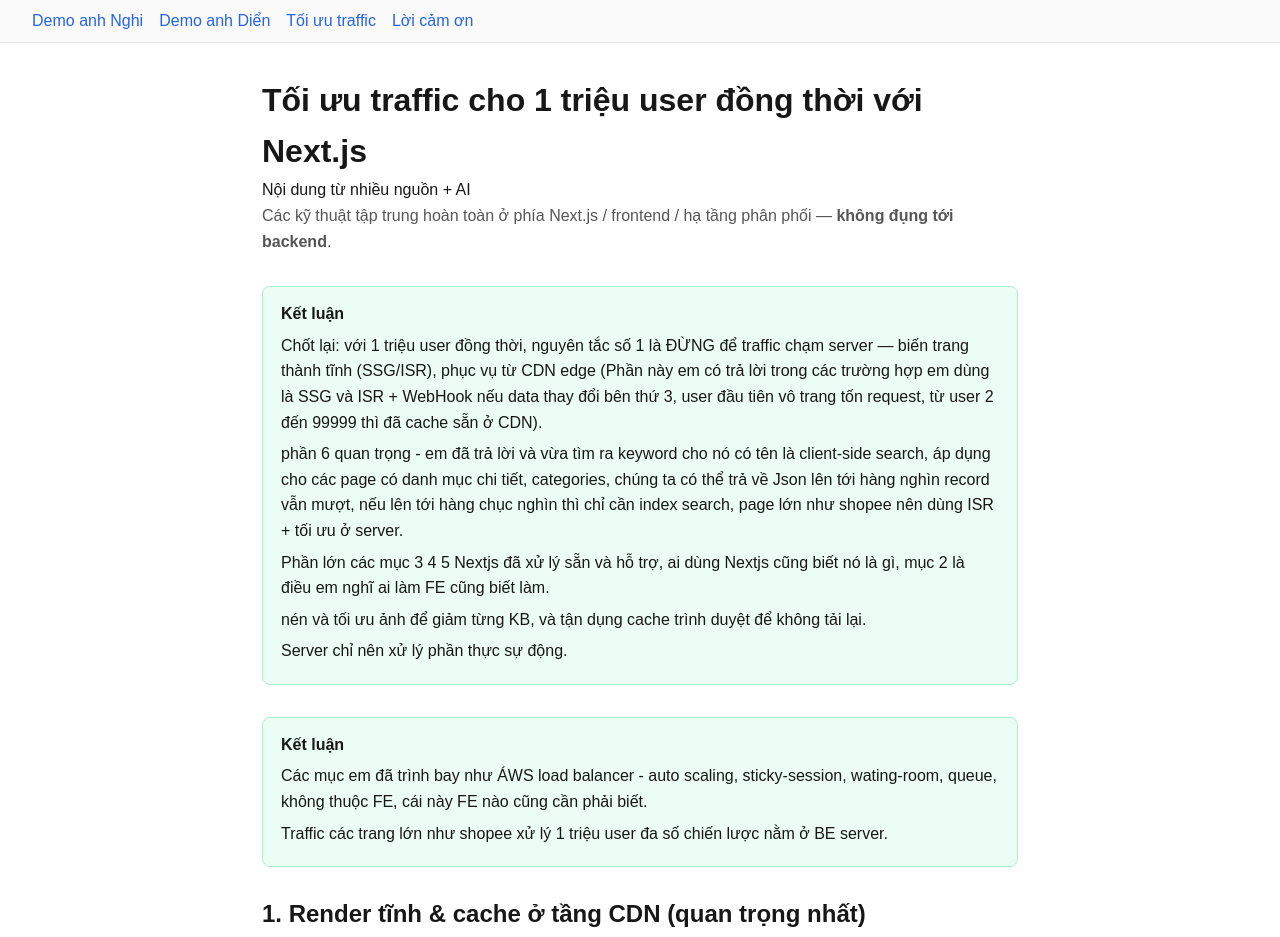
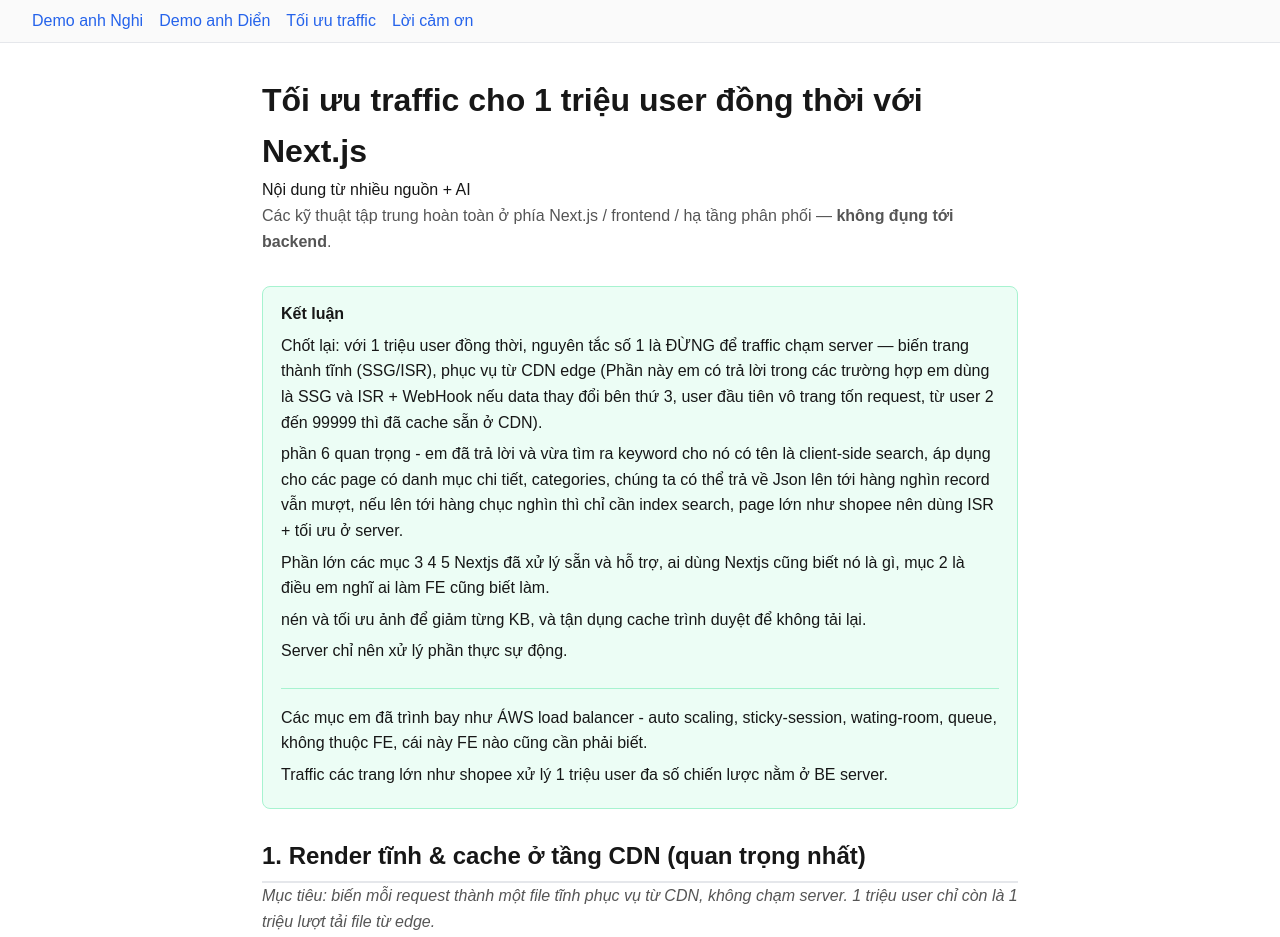
Before and after one commit to devntv/interviewCake, a Next.js app: page /toi-uu-traffic in a window 1280 px wide. Shown: the top 937 px of the page. Built offline with nearby package versions, Linux system fonts and the light colour scheme.

Commit message:
fix block

```diff
--- a/app/toi-uu-traffic/page.tsx
+++ b/app/toi-uu-traffic/page.tsx
@@ -154,19 +154,8 @@
               </p>
             ))}
         </div>
-      </section>
-
-      <section
-        style={{
-          marginTop: 32,
-          padding: "14px 18px",
-          background: "#ecfdf5",
-          border: "1px solid #a7f3d0",
-          borderRadius: 8,
-        }}
-      >
-        <strong>Kết luận</strong>
-        <div style={{ margin: "6px 0 0" }}>
+        <div style={{ marginTop: 24 }}>
+          <hr style={{ border: "none", borderTop: "1px solid #a7f3d0", margin: "0 0 16px" }} />
           {takeaway2
             .split(".")
             .map((s) => s.trim())
```
